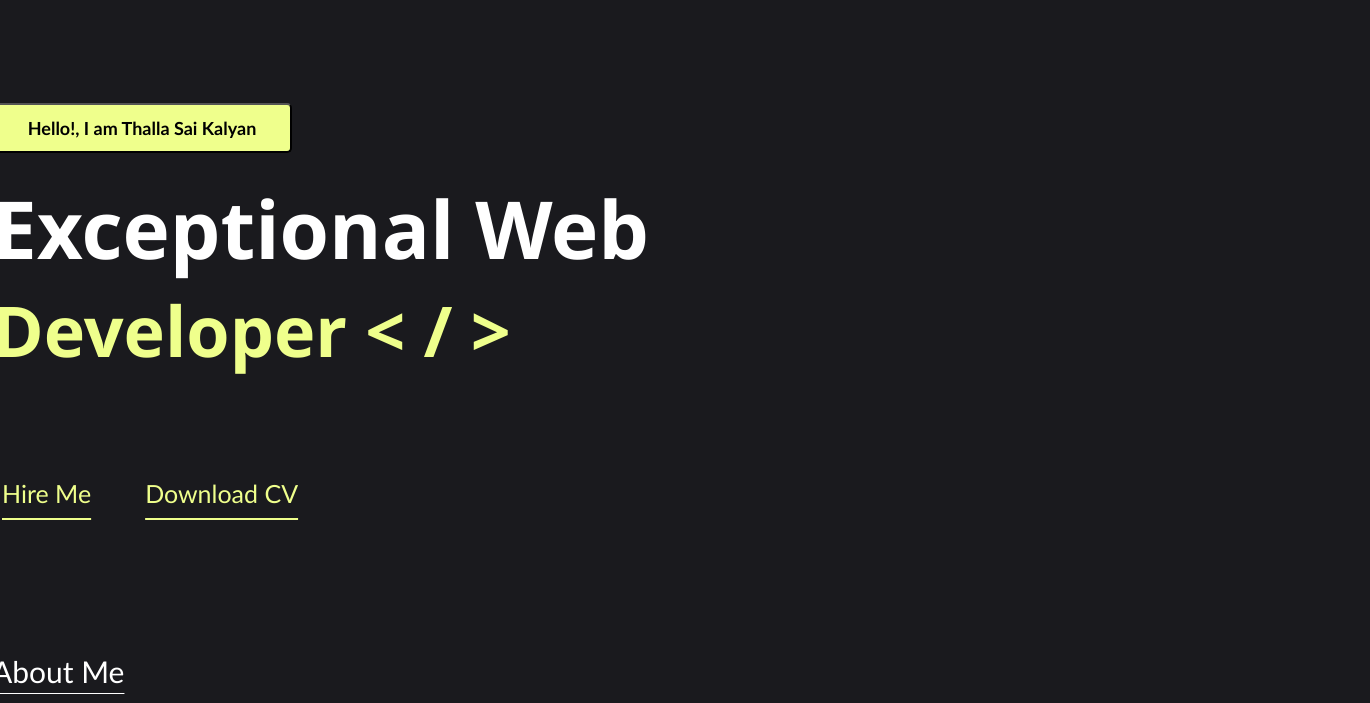
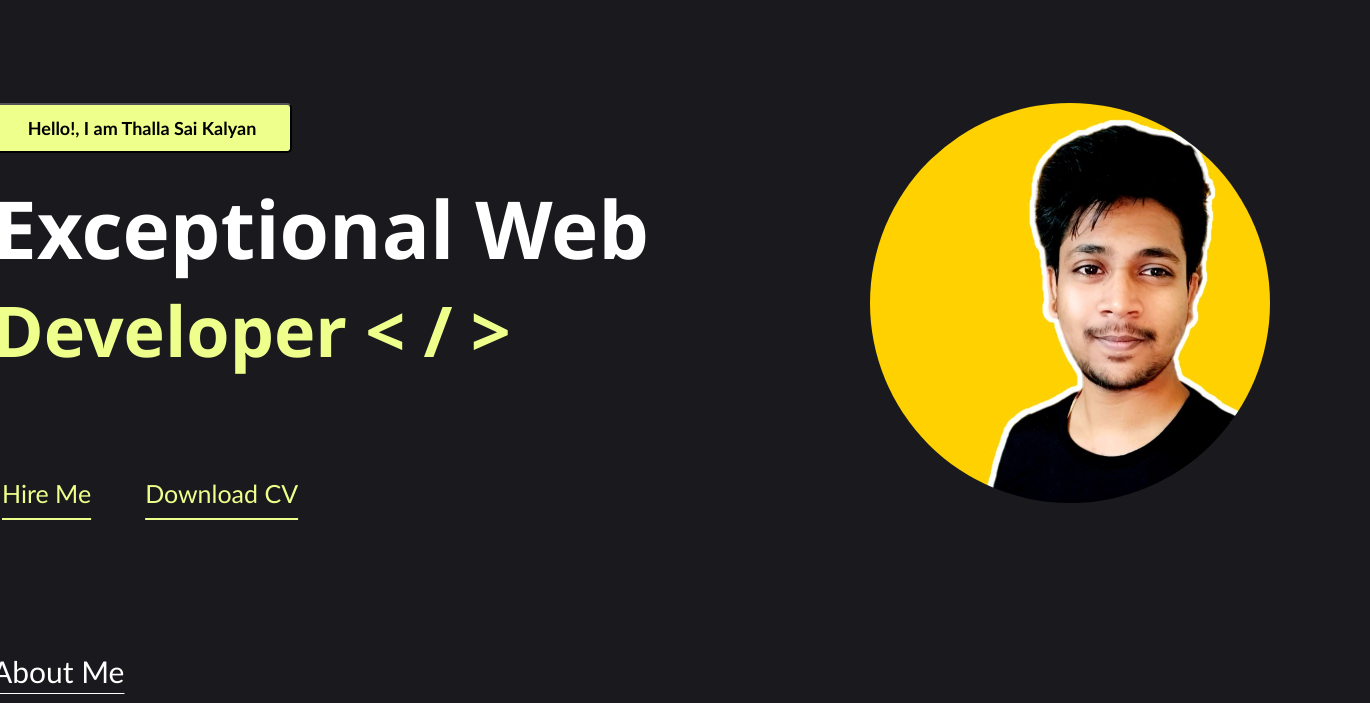
Before and after one commit to kalyanthalla/Kalyan-PersonalPortfolio, a plain HTML site: page index.html in a window 1280 px wide. Shown: the part 97-800 px from the top of the page, 1370 px wide, since content can reach past the window. Drawn offline with Linux system fonts and the light colour scheme.

Commit message:
updated changes in code

```diff
--- a/index.html
+++ b/index.html
@@ -46,7 +46,9 @@
                     <a href="" id="hirelink">Hire Me</a>
                     <a href="" id="hirelink">Download CV</a>
                 </div>
-                <div class="profile"></div>
+                <div class="profile">
+                    <img id="profileImg" src="/src/images/profilepic.jpeg">
+                </div>
             </div>
         </div>
         <div class="main_container">
--- a/style.css
+++ b/style.css
@@ -175,6 +175,13 @@ body{
 .profile{
     width: 40%;
     height: 600px;
+}
+
+#profileImg{
+    width: 400px;
+    height: 400px;
+    padding: 100px;
+    border-radius: 50%;
 }
 
 #about{
```
Also changed, not shown: src/images/profilepic.jpeg (added), 2 other files.
